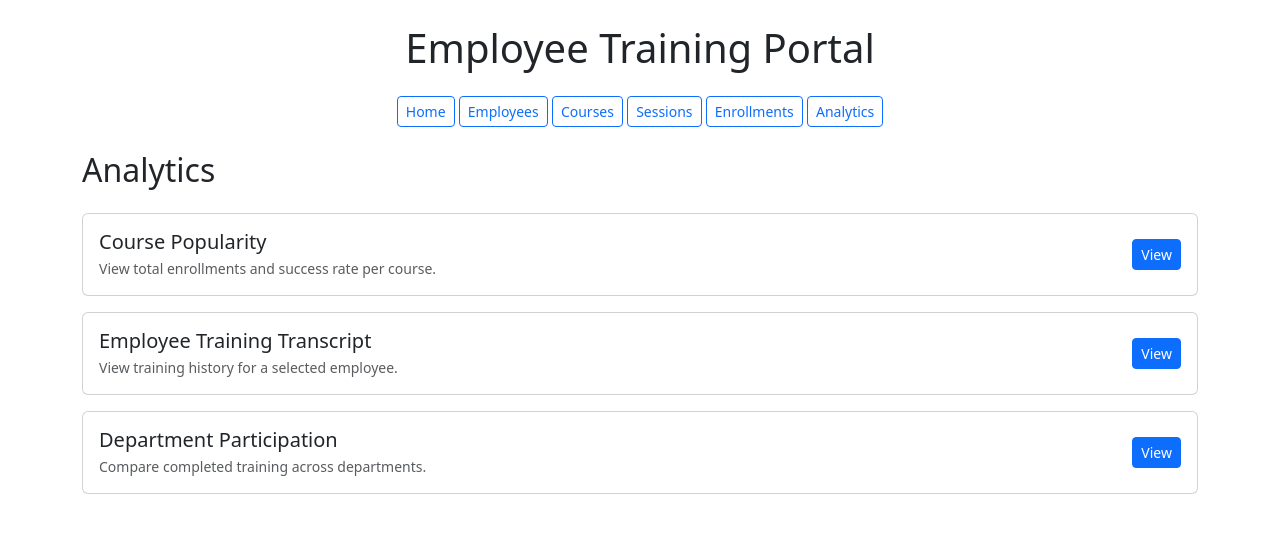
After one commit to Jaren-Wheeler/employee-training-portal, a Django app: page /analytics/ in a window 1280 px wide. The commit adds this page. Shown: the top 533 px of the page. Run offline with Django 5.2, Linux system fonts and the light colour scheme.

Commit message:
added analytics page and pop by course

```diff
--- /dev/null
+++ b/templates/training/analytics.html
@@ -0,0 +1,52 @@
+{% extends "training/base.html" %}
+
+{% block content %}
+
+<h2 class="mb-4">Analytics</h2>
+
+<div class="card p-3 mb-3">
+  <div class="d-flex justify-content-between align-items-center">
+    <div>
+      <h5 class="mb-1">Course Popularity</h5>
+      <p class="text-muted mb-0 small">
+        View total enrollments and success rate per course.
+      </p>
+    </div>
+
+    <a href="{% url 'training:course_popularity' %}" class="btn btn-primary btn-sm">
+      View
+    </a>
+  </div>
+</div>
+
+<div class="card p-3 mb-3">
+  <div class="d-flex justify-content-between align-items-center">
+    <div>
+      <h5 class="mb-1">Employee Training Transcript</h5>
+      <p class="text-muted mb-0 small">
+        View training history for a selected employee.
+      </p>
+    </div>
+
+    <a href="#" class="btn btn-primary btn-sm">
+      View
+    </a>
+  </div>
+</div>
+
+<div class="card p-3">
+  <div class="d-flex justify-content-between align-items-center">
+    <div>
+      <h5 class="mb-1">Department Participation</h5>
+      <p class="text-muted mb-0 small">
+        Compare completed training across departments.
+      </p>
+    </div>
+
+    <a href="#" class="btn btn-primary btn-sm">
+      View
+    </a>
+  </div>
+</div>
+
+{% endblock %}
--- a/templates/training/base.html
+++ b/templates/training/base.html
@@ -13,7 +13,7 @@
   <body>
     <div class="container mt-4">
       <!-- HEADER -->
-      <h1 class="text-center mb-4">Employee Training Analytics Portal</h1>
+      <h1 class="text-center mb-4">Employee Training Portal</h1>
 
       <!-- NAV -->
       <nav class="text-center mb-4">
@@ -30,7 +30,12 @@
           class="btn btn-outline-primary btn-sm"
           >Enrollments</a
         >
-        <a href="#" class="btn btn-outline-primary btn-sm">Analytics</a>
+        <a
+          href="{% url 'training:analytics' %}"
+          class="btn btn-outline-primary btn-sm"
+        >
+          Analytics</a
+        >
       </nav>
 
       {% block content %}{% endblock %}
--- a/training/urls.py
+++ b/training/urls.py
@@ -10,4 +10,6 @@ urlpatterns = [
     path("enrollments/", views.enrollment_list, name="enrollment_list"),
     path("enrollments/manage/", views.enrollment_management, name="enrollment_management"),
     path("enrollments/update/<int:id>/", views.update_status, name="update_status"),
+    path("analytics/", views.analytics_dashboard, name="analytics"),
+    path("analytics/course-popularity/", views.course_popularity, name="course_popularity"),
 ]
--- a/training/views.py
+++ b/training/views.py
@@ -80,3 +80,28 @@ def update_status(request, id):
         messages.success(request, "Status updated")
 
     return redirect("training:enrollment_management")
+
+def analytics_dashboard(request):
+    return render(request, "training/analytics.html")
+
+from django.db.models import Count, Q
+
+def course_popularity(request):
+    courses = (
+        Enrollment.objects
+        .values("session__course__title")
+        .annotate(
+            total_enrollments=Count("id"),
+            completed_count=Count("id", filter=Q(status="COMPLETED"))
+        )
+    )
+
+    # calculate success rate
+    for c in courses:
+        total = c["total_enrollments"]
+        completed = c["completed_count"]
+        c["success_rate"] = round((completed / total) * 100, 1) if total > 0 else 0
+
+    return render(request, "training/course_popularity.html", {
+        "courses": courses
+    })
```
Also changed, not shown: templates/training/course_popularity.html (added, +31 -0 lines).
